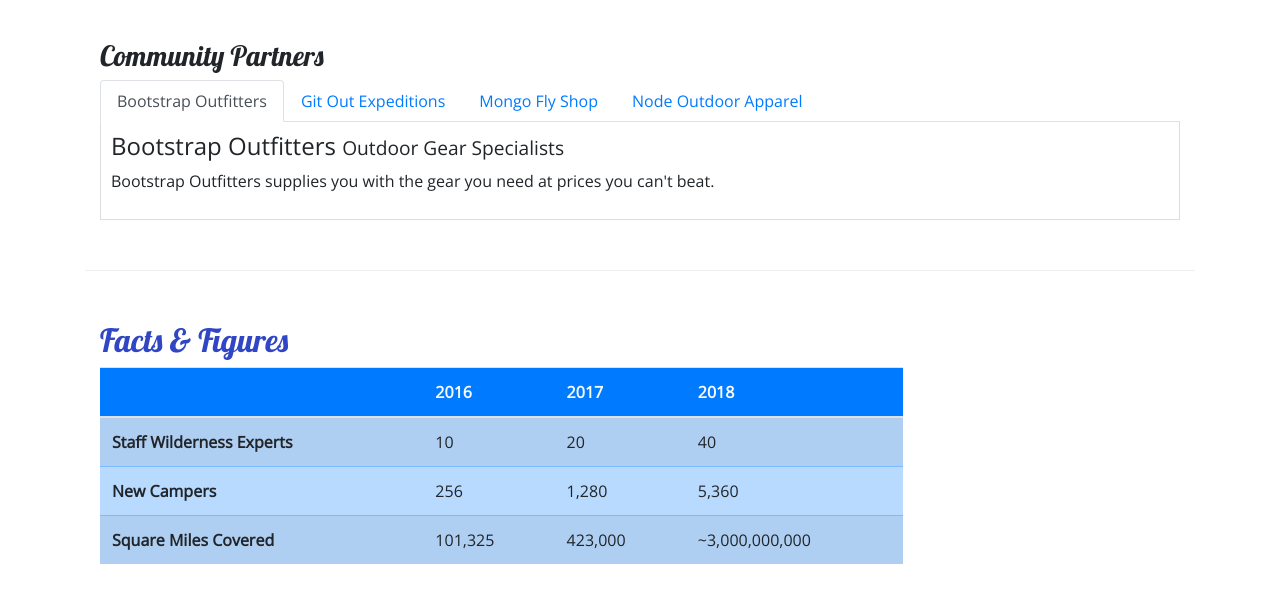
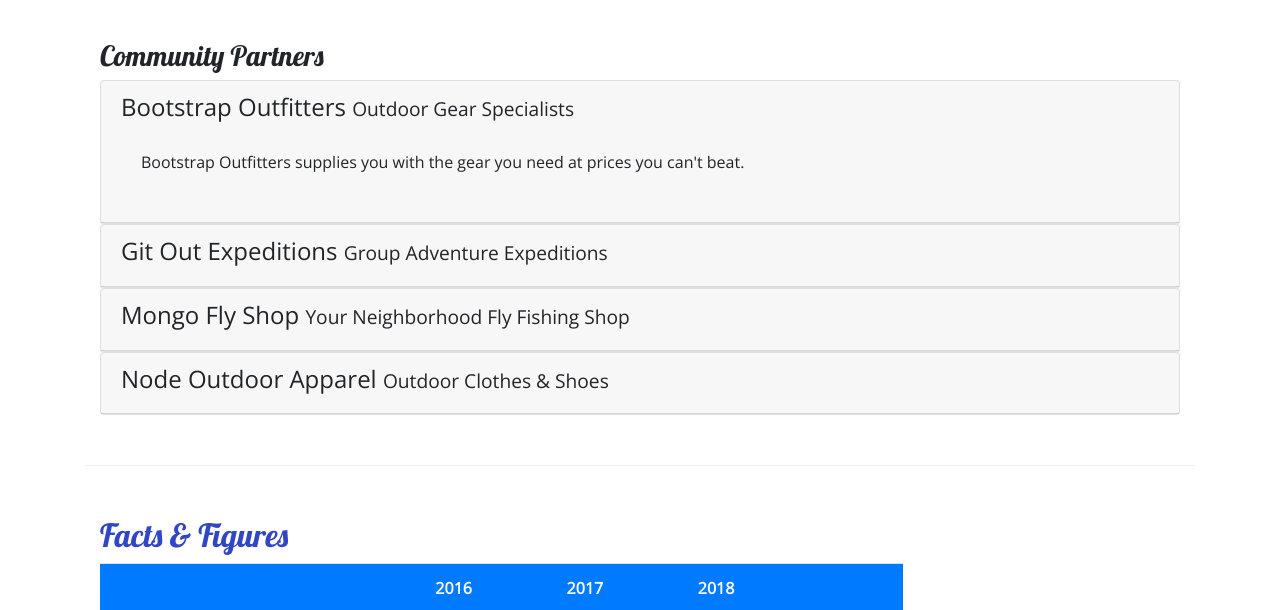
Before and after one commit to mykeldicus/Bootstrapprojectsetup, a website: page aboutus.html in a window 1280 px wide. Shown: the part 1049-1659 px from the top of the page. Drawn offline with nearby package versions, Linux system fonts and the light colour scheme.

Commit message:
accordion

```diff
--- a/aboutus.html
+++ b/aboutus.html
@@ -124,38 +124,74 @@
                 <div class="row row-content">
                     <div class="col-lg-12">
                         <h3>Community Partners</h3>
-                        <ul class="nav nav-tabs">
-                            <li class="nav-item"><a class="nav-link active" href="#bootstrap" role="tab"
-                                    data-toggle="tab">Bootstrap Outfitters</a></li>
-                            <li class="nav-item"><a class="nav-link" href="#git" role="tab" data-toggle="tab">Git Out
-                                    Expeditions</a></li>
-                            <li class="nav-item"><a class="nav-link" href="#mongo" role="tab" data-toggle="tab">Mongo
-                                    Fly Shop</a></li>
-                            <li class="nav-item"><a class="nav-link" href="#node" role="tab" data-toggle="tab">Node
-                                    Outdoor Apparel</a></li>
-                        </ul>
-                    <div class="tab-content">
-                        <div role="tabpanel" class="tab-pane fade show active" id="bootstrap">
-                            <h4>Bootstrap Outfitters <small>Outdoor Gear Specialists</small></h4>
-                            <p class="d-none d-sm-block">Bootstrap Outfitters supplies you with the gear you need
+
+                        <div id="accordion">
+                            <div class="card">
+                                <div role="tab" class="card-header">
+                                    <h4>
+                                        <a data-toggle="collapse" data-target="#bootstrap">
+                                            Bootstrap Outfitters <small>Outdoor Gear Specialists</small>
+                                        </a>
+                                    </h4>
+                                    <div class="collapse show" id="bootstrap" data-parent="#accordion">
+                                        <div class="card-body">
+                                            <p class="d-none d-sm-block">Bootstrap Outfitters supplies you with the gear
+                                                you need
                                                 at prices you can't beat.</p>
                                         </div>
-                        <div role="tabpanel" class="tab-pane fade" id="git">
-                            <h4>Git Out Expeditions <small>Group Adventure Expeditions</small></h4>
-                            <p class="d-none d-sm-block">Join Git Out Expeditions to explore new horizons with a
+                                    </div>
+                                </div>
+                            </div>
+                            <div class="card">
+                                <div role="tab" class="card-header">
+                                    <h4>
+                                        <a class="collapsed" data-toggle="collapse" data-target="#git">
+                                            Git Out Expeditions <small>Group Adventure Expeditions</small>
+                                        </a>
+                                    </h4>
+                                    <div class="collapse" id="git" data-parent="#accordion">
+                                        <div class="card-body">
+                                            <p class="d-none d-sm-block">Join Git Out Expeditions to explore new
+                                                horizons
+                                                with a
                                                 group of other adventurers!</p>
                                         </div>
-                        <div role="tabpanel" class="tab-pane fade" id="mongo">
-                            <h4>Mongo Fly Shop <small>Your Neighborhood Fly Fishing Shop</small></h4>
-                            <p class="d-none d-sm-block">Need a new fishing pole, a tacklebox, or flies of all
+                                    </div>
+                                </div>
+                            </div>
+                            <div class="card">
+                                <div role="tab" class="card-header">
+                                    <h4>
+                                        <a class="collapsed" data-toggle="collapse" data-target="#mongo">
+                                            Mongo Fly Shop <small>Your Neighborhood Fly Fishing Shop</small>
+                                        </a>
+                                    </h4>
+                                    <div class="collapse" id="mongo" data-parent="#accordion">
+                                        <div class="card-body">
+                                            <p class="d-none d-sm-block">Need a new fishing pole, a tacklebox, or flies
+                                                of all
                                                 kinds? Stop by Mongo Fly Shop.</p>
                                         </div>
-                        <div role="tabpanel" class="tab-pane fade" id="node">
-                            <h4>Node Outdoor Apparel <small>Outdoor Clothes & Shoes</small></h4>
-                            <p class="d-none d-sm-block">From polar fleeces to swimsuits, hiking boots to waders,
+                                    </div>
+                                </div>
+                            </div>
+                            <div class="card">
+                                <div role="tab" class="card-header">
+                                    <h4>
+                                        <a class="collapsed" data-toggle="collapse" data-target="#node">
+                                            Node Outdoor Apparel <small>Outdoor Clothes & Shoes</small>
+                                        </a>
+                                    </h4>
+                                    <div class="collapse" id="node" data-parent="#accordion">
+                                        <div class="card-body">
+                                            <p class="d-none d-sm-block">From polar fleeces to swimsuits, hiking boots
+                                                to waders,
                                                 a visit to Node will be sure
                                                 to get you
                                                 covered.</p>
+                                        </div>
+                                    </div>
+                                </div>
                             </div>
                         </div>
                     </div>
@@ -217,12 +253,12 @@
                                 <h5>Social</h5>
                                 <a class="btn btn-social-icon btn-instagram" href="http://instagram.com/"
                                     aria-label="Instagram"><i class="fa fa-instagram"></i></a>
-                        <a class="btn btn-social-icon btn-facebook" href="http://facebook.com/" aria-label="Facebook"><i
-                                class="fa fa-facebook"></i></a>
-                        <a class="btn btn-social-icon btn-twitter" href="http://twitter.com/" aria-label="Twitter"><i
-                                class="fa fa-twitter"></i></a>
-                        <a class="btn btn-social-icon btn-twitter" href="http://youtube.com/" aria-label="Youtube"><i
-                                class="fa fa-youtube"></i></a>
+                                <a class="btn btn-social-icon btn-facebook" href="http://facebook.com/"
+                                    aria-label="Facebook"><i class="fa fa-facebook"></i></a>
+                                <a class="btn btn-social-icon btn-twitter" href="http://twitter.com/"
+                                    aria-label="Twitter"><i class="fa fa-twitter"></i></a>
+                                <a class="btn btn-social-icon btn-twitter" href="http://youtube.com/"
+                                    aria-label="Youtube"><i class="fa fa-youtube"></i></a>
                             </div>
                             <div class="col-sm-4 text-center">
                                 <a role="button" class="btn btn-link" href="tel:+12065551234"><i
--- a/css/styles.css
+++ b/css/styles.css
@@ -35,8 +35,8 @@ header h2 {
 .navbar {
     background-color: #901CAD;
 }
-.tab-content {
-    border: 1px solid #DDD;
-    border-top: none;
-    padding: 10px;
-}
+
+a, a:hover {
+    color: inherit;
+    text-decoration: none;
+  }
```
Lines whose indentation alone changed are shown as unchanged.
